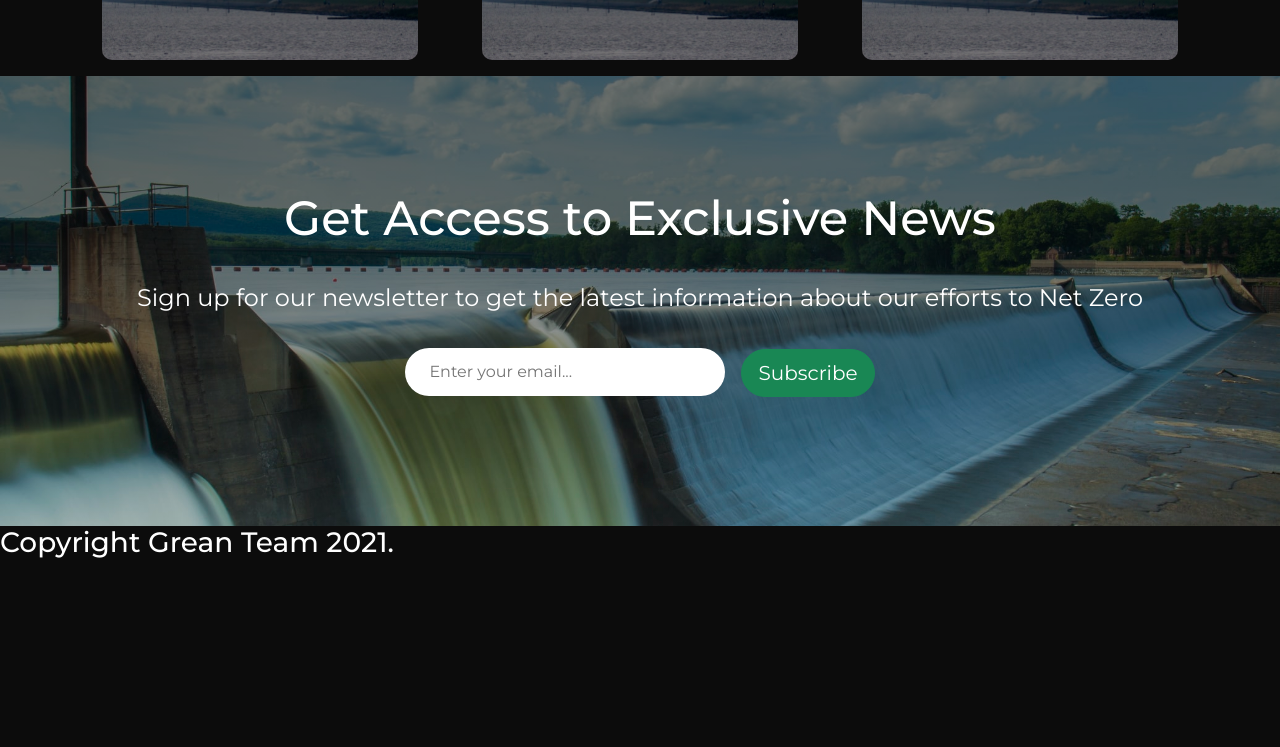
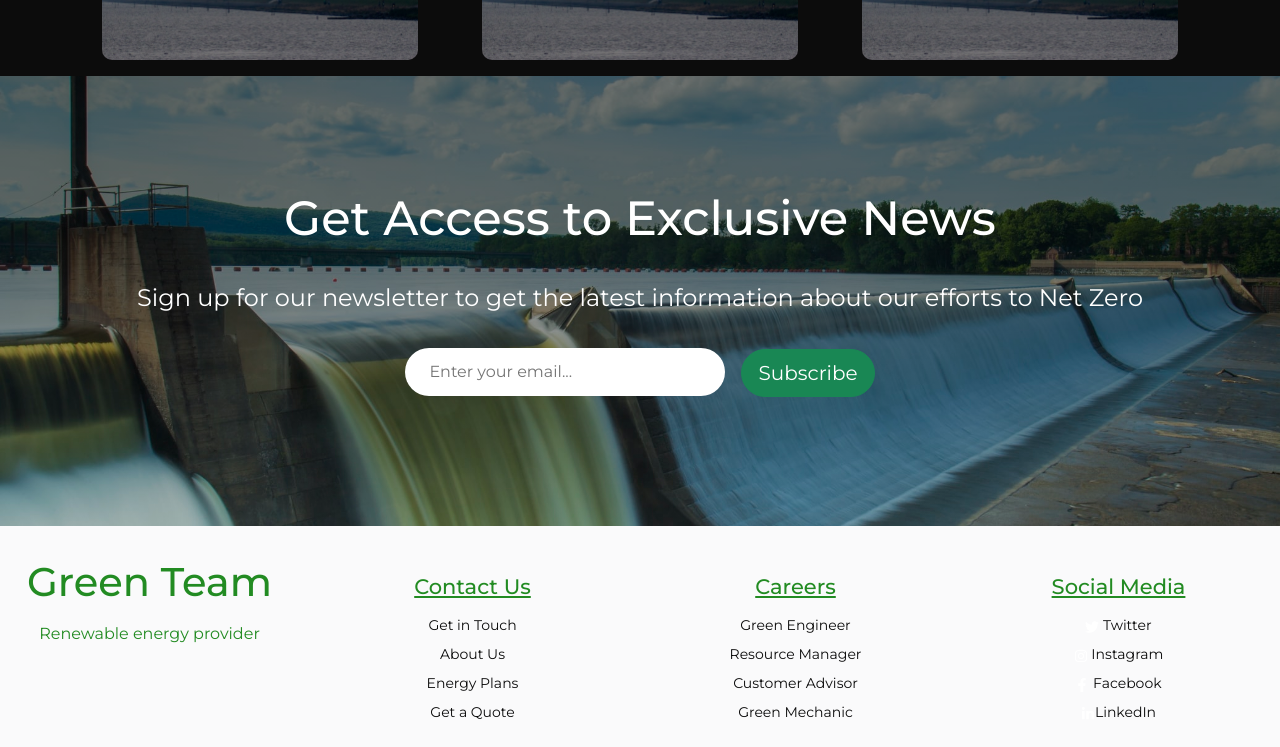
Before and after one commit to sebastiand88/Green-Team-Gatsby, a Gatsby site: page / in a window 1280 px wide. Shown: the part 3197-3944 px from the top of the page. Before the commit the page ends 3765 px from the top, so only its background shows below. Built offline with nearby package versions, Linux system fonts and the light colour scheme; Gatsby itself is replaced by a stand-in of ours.

Commit message:
changes 4

```diff
--- a/src/components/Footer.js
+++ b/src/components/Footer.js
@@ -1,9 +1,80 @@
+import { Link } from "gatsby"
 import React from "react"
+import { Row, Col } from "react-bootstrap"
+import {
+  FaTwitter,
+  FaInstagram,
+  FaFacebookF,
+  FaLinkedinIn,
+} from "react-icons/fa"
 
 export default function Footer() {
   return (
     <footer>
-      <h3>Copyright Grean Team 2021.</h3>
+      <div className="footerContainer">
+        <Row>
+          <Col sm={6} lg={3}>
+            <div className="footerTitle">
+              <h1 className="footerMain">Green Team</h1>
+              <p className="footerSecondary">Renewable energy provider</p>
+            </div>
+          </Col>
+          <Col sm={6} lg={3}>
+            <div className="footerLinks">
+              <h2 className="footerLinkTitle">Contact Us</h2>
+              <Link className="footerLink" to="/contact">
+                Get in Touch
+              </Link>
+              <Link className="footerLink" to="/about">
+                About Us
+              </Link>
+              <Link className="footerLink" to="/plans">
+                Energy Plans
+              </Link>
+              <Link className="footerLink" to="/book">
+                Get a Quote
+              </Link>
+            </div>
+          </Col>
+
+          <Col sm={6} lg={3}>
+            <div className="footerLinks">
+              <h2 className="footerLinkTitle">Careers</h2>
+              <Link className="footerLink" to="/">
+                Green Engineer
+              </Link>
+              <Link className="footerLink" to="/">
+                Resource Manager
+              </Link>
+              <Link className="footerLink" to="/">
+                Customer Advisor
+              </Link>
+              <Link className="footerLink" to="/">
+                Green Mechanic
+              </Link>
+            </div>
+          </Col>
+
+          <Col sm={6} lg={3}>
+            <div className="footerLinks">
+              <h2 className="footerLinkTitle">Social Media</h2>
+              <Link className="footerLink" to="/">
+                <FaTwitter style={{ color: "#228b22" }} /> Twitter
+              </Link>
+              <Link className="footerLink" to="/">
+                <FaInstagram style={{ color: "#228b22" }} /> Instagram
+              </Link>
+              <Link className="footerLink" to="/">
+                <FaFacebookF style={{ color: "#228b22" }} /> Facebook
+              </Link>
+              <Link className="footerLink" to="/">
+                <FaLinkedinIn style={{ color: "#228b22" }} />
+                LinkedIn
+              </Link>
+            </div>
+          </Col>
+        </Row>
+      </div>
     </footer>
   )
 }
--- a/src/styles/global.css
+++ b/src/styles/global.css
@@ -39,3 +39,53 @@ p {
 }
 
 /* Footer */
+.footerContainer {
+  text-align: center;
+  padding-right: 12px;
+  color: #0c0c0c;
+  background: #fafafb;
+}
+
+.footerTitle {
+  padding: 0 1rem;
+  margin-top: 2rem;
+}
+
+.footerMain {
+  margin-bottom: 1rem;
+  color: #228b22 !important;
+}
+
+.footerSecondary {
+  color: #228b22;
+}
+
+.footerLinks {
+  display: flex;
+  flex-direction: column;
+  align-items: center;
+  padding: 1rem 2rem;
+  margin-top: 2rem;
+}
+
+.footerLinkTitle {
+  font-size: 21px;
+  margin-bottom: 16px;
+  color: #228b22;
+  text-decoration: underline;
+}
+
+.footerLink {
+  text-decoration: none;
+  margin-bottom: 0.5rem;
+  font-size: 14px;
+  color: #0c0c0c;
+}
+
+.footerLink:hover {
+  color: #228b22;
+  background-color: #0c0c0c;
+  border-radius: 15px;
+  padding: 0 5px;
+  transition: all 1s ease;
+}
```
